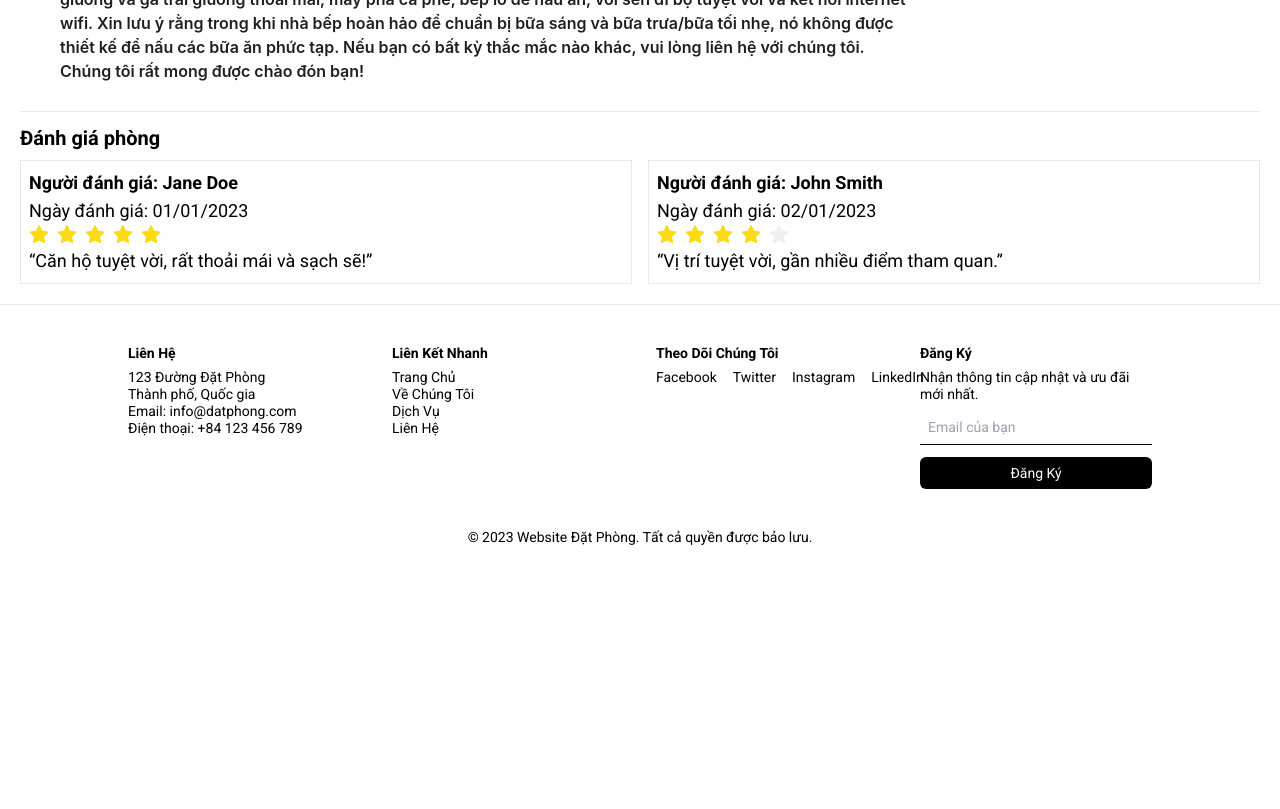
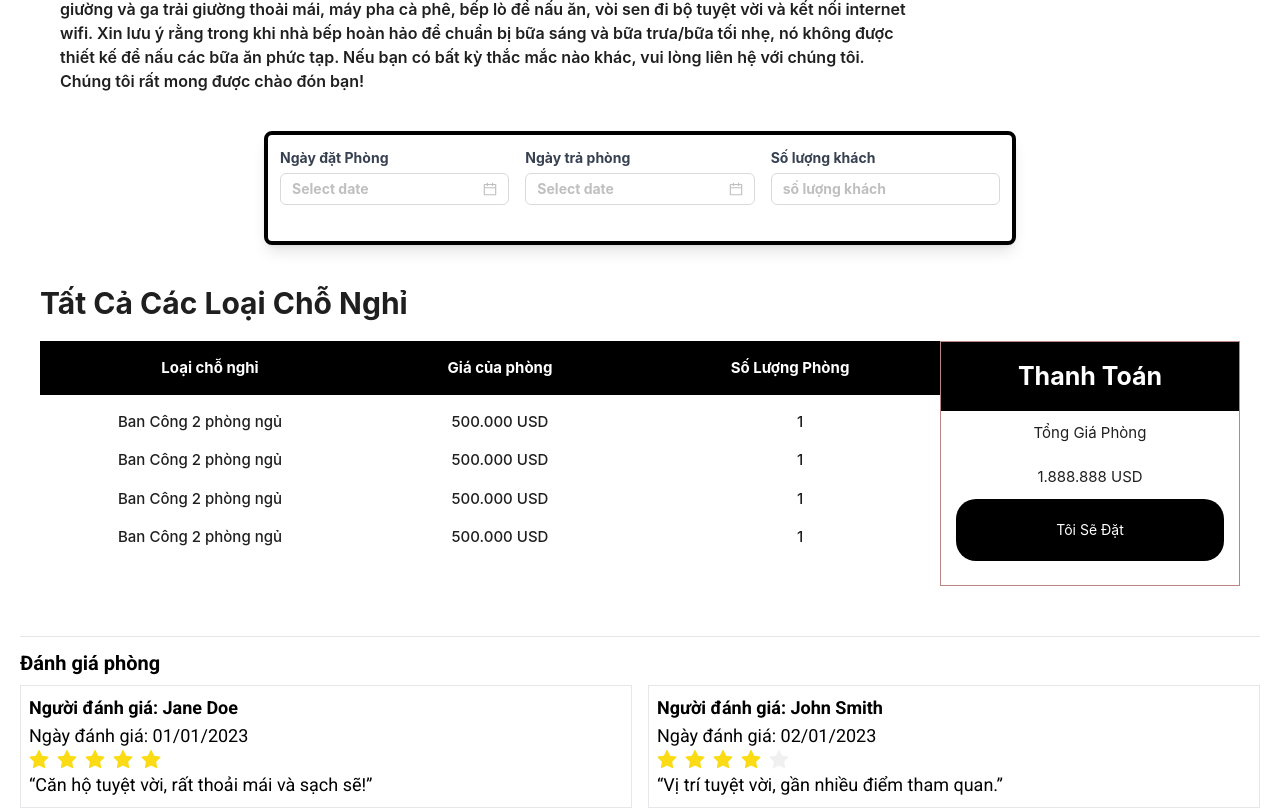
Before and after one commit to Vnam172003/Web-travel, a React (Vite) app: page /roomDetails in a window 1280 px wide. Shown: the part 1340-2149 px from the top of the page. Before the commit the page ends 1926 px from the top, so only its background shows below. Built offline with nearby package versions, Linux system fonts and the light colour scheme; no server answers.

Commit message:
add-details_payment

```diff
--- a/src/Components/Nav/Nav.tsx
+++ b/src/Components/Nav/Nav.tsx
@@ -8,7 +8,7 @@ const Nav: React.FC = () => {
       </Link>
       <p className={` px-5 py-2 cursor-pointer `}>Giới thiệu</p>
       <Link to={'/hotel'} className={` px-5 py-2 cursor-pointer `}>
-        Địa Điểm Tham Quan
+        Phân loại phòng
       </Link>
     </div>
   )
--- a/src/Page/Hotel/Hotel.tsx
+++ b/src/Page/Hotel/Hotel.tsx
@@ -1,5 +1,39 @@
 import React from 'react'
 
 export default function Hotel() {
-  return <div>Hotel</div>
+  const categories = [
+    {
+      title: 'Phòng Gần Biển',
+      imageUrl: 'https://via.placeholder.com/150', // Thay bằng link hình ảnh thực tế
+      description: 'Những phòng nghỉ gần biển, thuận tiện cho việc tắm biển và thư giãn.',
+      price: 'Từ US$50'
+    },
+    {
+      title: 'Phòng Gần Trung Tâm',
+      imageUrl: 'https://via.placeholder.com/150', // Thay bằng link hình ảnh thực tế
+      description: 'Các phòng nghỉ gần trung tâm thành phố, dễ dàng di chuyển đến các địa điểm du lịch.',
+      price: 'Từ US$60'
+    }
+  ]
+
+  return (
+    <div className='container mx-auto p-5'>
+      <h1 className='text-2xl font-bold mb-4'>Phân loại phòng</h1>
+      <div className='flex gap-4'>
+        {categories.map((category, index) => (
+          <div key={index} className='border rounded-lg overflow-hidden shadow-lg flex-1'>
+            <img src={category.imageUrl} alt={category.title} className='w-full h-48 object-cover' />
+            <div className='p-4'>
+              <h2 className='text-xl font-semibold'>{category.title}</h2>
+              <p className='text-gray-600 mb-2'>{category.description}</p>
+              <span className='font-bold'>{category.price}</span>
+              <div className='mt-4'>
+                <button className='bg-blue-500 text-white py-2 px-4 rounded hover:bg-blue-600'>Xem chi tiết</button>
+              </div>
+            </div>
+          </div>
+        ))}
+      </div>
+    </div>
+  )
 }
--- a/src/Page/Payment/Payment.pcss
+++ b/src/Page/Payment/Payment.pcss
@@ -1,17 +1,73 @@
 .main {
-  .booking {
+  margin-top: 30px;
+  .body_main {
     display: flex;
-    .main_product {
-      .img-product {
-        width: 450px;
-        height: 450px;
+    margin-top: 20px;
+    margin-bottom: 50px;
+    .form_detail_room {
+      width: 75%;
+      .heading_room {
+        display: flex;
+        background-color: #000;
+        padding: 15px;
+        color: #fff;
+        font-weight: 700;
+        font-size: 15px;
+
+        .heading_room_value {
+          flex: 1;
+          margin-left: 20px;
+          text-align: center;
+        }
+      }
+      .body_room {
+        margin-bottom: 20px;
+        .body_room_total {
+          display: flex;
+          margin-top: 15px;
+          .body_room_value {
+            flex: 1;
+            margin-left: 20px;
+            text-align: center;
+            font-size: 15px;
+            font-weight: 500;
+          }
+        }
       }
     }
-    .main_payment {
-      margin-left: 50px;
-      .payment_heading {
-        font-weight: 800;
-        font-size: 30px;
+    .form_payment {
+      width: 25%;
+      border: 1px solid rgba(180, 120, 120, 0.9);
+      .heading_payment {
+        background-color: #000;
+        color: #fff;
+        padding: 15px;
+        font-weight: 700;
+        font-size: 25px;
+        text-align: center;
+      }
+      .payment_total {
+        text-align: center;
+        .payment_price_name {
+          font-size: 15px;
+          padding: 10px;
+        }
+        .payment_price {
+          font-size: 15px;
+          padding: 10px;
+        }
+        .btn_payment {
+          background-color: #000;
+          text-align: center;
+          color: #fff;
+          padding: 20px;
+          width: 90%;
+          border-radius: 20px;
+        }
+        .btn_payment:hover {
+          cursor: pointer;
+          background-color: #333333;
+        }
       }
     }
   }
--- a/src/Page/Payment/Payment.tsx
+++ b/src/Page/Payment/Payment.tsx
@@ -1,15 +1,22 @@
-import { DatePicker, Form, Input, Select } from 'antd'
-
-import imageAuthen from '../../assets/imageAuthen.jpg'
+import { DatePicker, Form, Input } from 'antd'
+import { CreateOrderBooking } from '../../hooks/room/types'
+import moment from 'moment'
 import { motion } from 'framer-motion'
 export default function Payment() {
-  //   const [form] = Form.useForm()
-
+  const [form] = Form.useForm()
+  const handleSearchRoom = (formValues: CreateOrderBooking) => {
+    const params = {
+      ...formValues,
+      checkInDate: moment(new Date(formValues.checkInDate)).format('YYYY-MM-DD'),
+      checkOutDate: moment(new Date(formValues.checkOutDate)).format('YYYY-MM-DD')
+    }
+    console.log(params)
+  }
   return (
     <div className='main'>
-      <h3 className='font-bold text-4xl m-10'>Phòng Trống</h3>
-      <div className='bg-white font-bold rounded-lg shadow-lg border-4 border-yellow-300 mx-56'>
-        <Form className=''>
+      {/* <h3 className='font-bold text-4xl m-10'>Phòng Trống</h3> */}
+      <Form form={form} onFinish={handleSearchRoom}>
+        <div className='bg-white font-bold rounded-lg shadow-lg border-4 border-black mx-56'>
           <div className='grid grid-cols-1 md:grid-cols-3 gap-4 p-3'>
             <div>
               <span className='text-gray-700 mb-1 block'>Ngày đặt Phòng</span>
@@ -24,31 +31,60 @@ export default function Payment() {
               </Form.Item>
             </div>
             <div>
-              <span className='text-gray-700 mb-1 block '>Số lượng khách và phòng</span>
+              <span className='text-gray-700 mb-1 block '>Số lượng khách</span>
               <div className='flex gap-4 w-full'>
-                <Form.Item name='capacity' rules={[{ required: true, message: 'Vui lòng chọn số lượng khách!' }]}>
+                <Form.Item name='totalGuests' rules={[{ required: true, message: 'Vui lòng chọn số lượng khách!' }]}>
                   <Input placeholder='số lượng khách' type='number' min={0} className='w-full' />
-                </Form.Item>
-                <Form.Item name='room' rules={[{ required: true, message: 'Vui lòng chọn số lượng khách!' }]}>
-                  <Input placeholder='số lượng phòng' type='number' min={0} className='w-full' />
                 </Form.Item>
               </div>
             </div>
-            {/* <Form.Item>
-              <motion.button
-                type='submit'
-                className='w-full bg-primary text-white px-4 py-2 mt-5 rounded-lg font-semibold hover:bg-primary/90 transition'
-                whileHover={{ scale: 1.02 }}
-                whileTap={{ scale: 0.98 }}
-              >
-                Tìm kiếm
-              </motion.button>
-            </Form.Item> */}
           </div>
-
-          {/* Nút Submit */}
-        </Form>
-      </div>
+        </div>
+        <h4 className='font-bold text-3xl mt-10  '>Tất Cả Các Loại Chỗ Nghỉ</h4>
+        <div className='body_main'>
+          <div className='form_detail_room'>
+            <div className='heading_room'>
+              <div className='heading_room_value'>Loại chỗ nghỉ</div>
+              <div className='heading_room_value'>Giá của phòng</div>
+              <div className='heading_room_value'>Số Lượng Phòng</div>
+            </div>
+            <div className='body_room'>
+              <div className='body_room_total'>
+                <div className='body_room_value'>Ban Công 2 phòng ngủ</div>
+                <div className='body_room_value'>500.000 USD</div>
+                <div className='body_room_value'>1</div>
+              </div>
+              <div className='body_room_total'>
+                <div className='body_room_value'>Ban Công 2 phòng ngủ</div>
+                <div className='body_room_value'>500.000 USD</div>
+                <div className='body_room_value'>1</div>
+              </div>
+              <div className='body_room_total'>
+                <div className='body_room_value'>Ban Công 2 phòng ngủ</div>
+                <div className='body_room_value'>500.000 USD</div>
+                <div className='body_room_value'>1</div>
+              </div>
+              <div className='body_room_total'>
+                <div className='body_room_value'>Ban Công 2 phòng ngủ</div>
+                <div className='body_room_value'>500.000 USD</div>
+                <div className='body_room_value'>1</div>
+              </div>
+            </div>
+          </div>
+          <div className='form_payment'>
+            <div className='heading_payment'>Thanh Toán</div>
+            <div className='payment_total'>
+              <div className='payment_price_name'>Tổng Giá Phòng</div>
+              <div className='payment_price'> 1.888.888 USD</div>
+              <Form.Item>
+                <button type='submit' className='btn_payment'>
+                  Tôi Sẽ Đặt
+                </button>
+              </Form.Item>
+            </div>
+          </div>
+        </div>
+      </Form>
     </div>
   )
 }
--- a/src/Page/RoomDetails/RoomDetails.tsx
+++ b/src/Page/RoomDetails/RoomDetails.tsx
@@ -1,4 +1,4 @@
-import { Button, Form, Typography } from 'antd'
+import { Button, DatePicker, Form, Input, Typography } from 'antd'
 import {
   HeartOutlined,
   VerticalAlignBottomOutlined,
@@ -8,6 +8,8 @@ import {
   SafetyOutlined
 } from '@ant-design/icons'
 import { Rate } from 'antd'
+
+import Payment from '../Payment/Payment'
 
 const { Title } = Typography
 const RoomDetails = () => {
@@ -125,7 +127,7 @@ const RoomDetails = () => {
               </Title>
             </div>
             {/* Infor */}
-            <div className='col-span-1'>
+            {/* <div className='col-span-1'>
               <Form action='' className='border rounded-lg p-3'>
                 <div className='flex items-center gap-1'>
                   <Title level={3}>190.000đ</Title>
@@ -161,8 +163,10 @@ const RoomDetails = () => {
                   <Title level={4}>Tổng tiền: 220.000đ</Title>
                 </div>
               </Form>
-            </div>
+            </div> */}
           </div>
+
+          <Payment />
           {/* New reviews section */}
           <div className='mt-5 border-t pt-3'>
             <h3 className='text-xl font-bold'>Đánh giá phòng</h3> {/* Increased heading size */}
--- a/src/hooks/room/types.ts
+++ b/src/hooks/room/types.ts
@@ -1,8 +1,14 @@
-export interface SearchRoomRequest{
-    checkInDate: string,
-    checkOutDate: string,
-    city: string,
-    room: string,
-    capacity: string,
-
+export interface SearchRoomRequest {
+  checkInDate: string
+  checkOutDate: string
+  city: string
+  room: string
+  capacity: string
 }
+export interface CreateOrderBooking {
+  totalGuests: number
+  room: []
+  checkInDate: string
+  checkOutDate: string
+  paymentMethod: string
+}
```
Also changed, not shown: src/Page/BookingService/RoomList/RoomList.tsx (+7 -45 lines).
